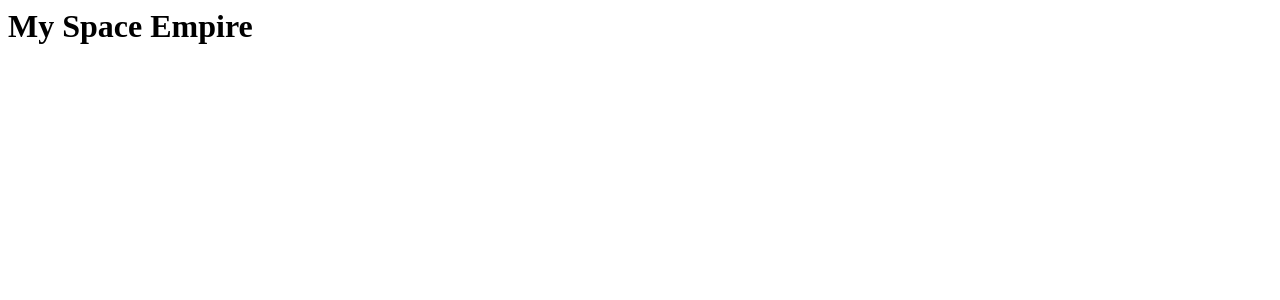
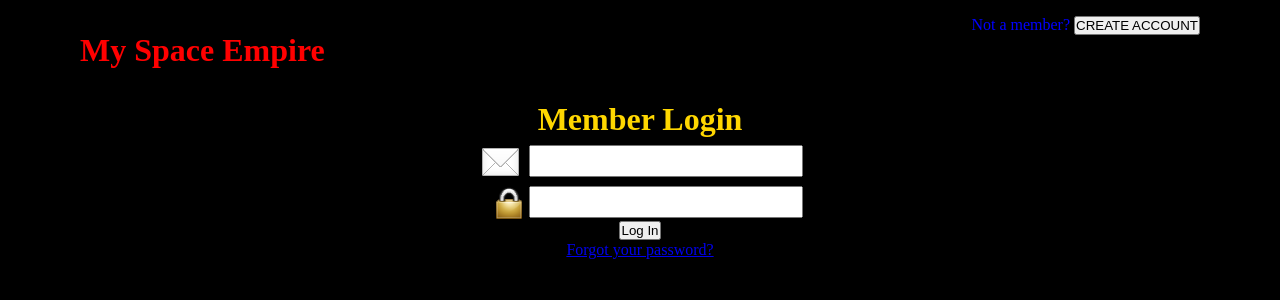
Before and after one commit to BigMac6691/MySpaceEmpire, a PHP site: page / in a window 1280 px wide. Shown: the top 300 px of the page. Run offline with PHP 8.4, Linux system fonts and the light colour scheme.

Commit message:
Added basic login code to main page.

```diff
--- /dev/null
+++ b/css/main.css
@@ -0,0 +1,16 @@
+*
+{
+    padding: 0px;
+    margin: 0px;
+}
+
+html
+{
+    height: 100%;
+}
+
+body
+{
+    background-color: black;
+    height: 100%;
+}
--- a/index.php
+++ b/index.php
@@ -1,3 +1,33 @@
+<!DOCTYPE HTML PUBLIC "-//W3C//DTD HTML 4.01//EN" "http://www.w3.org/TR/html4/strict.dtd">
 <html>
-	<h1>My Space Empire</h1>
+	<head>
+		<link rel="stylesheet" href="css/main.css" type="text/css" media="screen" />
+	</head>
+	<body>
+		<div style="height: 3em; margin-left: 5em; margin-right: 5em;">
+			<h1 style="color: red; margin-top: 1em; float: left;">My Space Empire</h1>
+			<div style="float: right; margin-top: 1em; ">
+				<span style="color: blue;">Not a member?</span>
+				<input type="button" value="CREATE ACCOUNT" onclick="javascript:alert('Go to create account page.');"/>
+			</div>
+		</div>
+		<div style="clear: both;"></div>
+		<div style="margin-top: 2em;">
+			<h1 style="color: gold; text-align: center;">Member Login</h1>
+			<p style="text-align: center;">
+				<img style="vertical-align: middle;" src="images/icons/mail.png" />
+				<input style="padding: 0.5em;" type="text" size="30" name="user_id" id="user_id" />
+			</p>
+			<p style="text-align: center;">
+				<img style="vertical-align: middle; margin-left: 16px;" src="images/icons/lock.png" />
+				<input style="padding: 0.5em;" type="password" size="30" name="password" id="password" />
+			</p>
+			<p style="text-align: center; margin-top: 0.1em; margin-bottom: 0.1em;">
+				<input type="button" value="Log In" onclick="javascript:alert('Attempt log on.')"/>
+			</p>
+			<p style="text-align: center;">
+				<a href="javascript:alert('Go to recover password page.');">Forgot your password?</a>
+			</p>
+		</div>
+	</body>
 </html>
```
Also changed, not shown: images/icons/lock.png (added), images/icons/mail.png (added).
